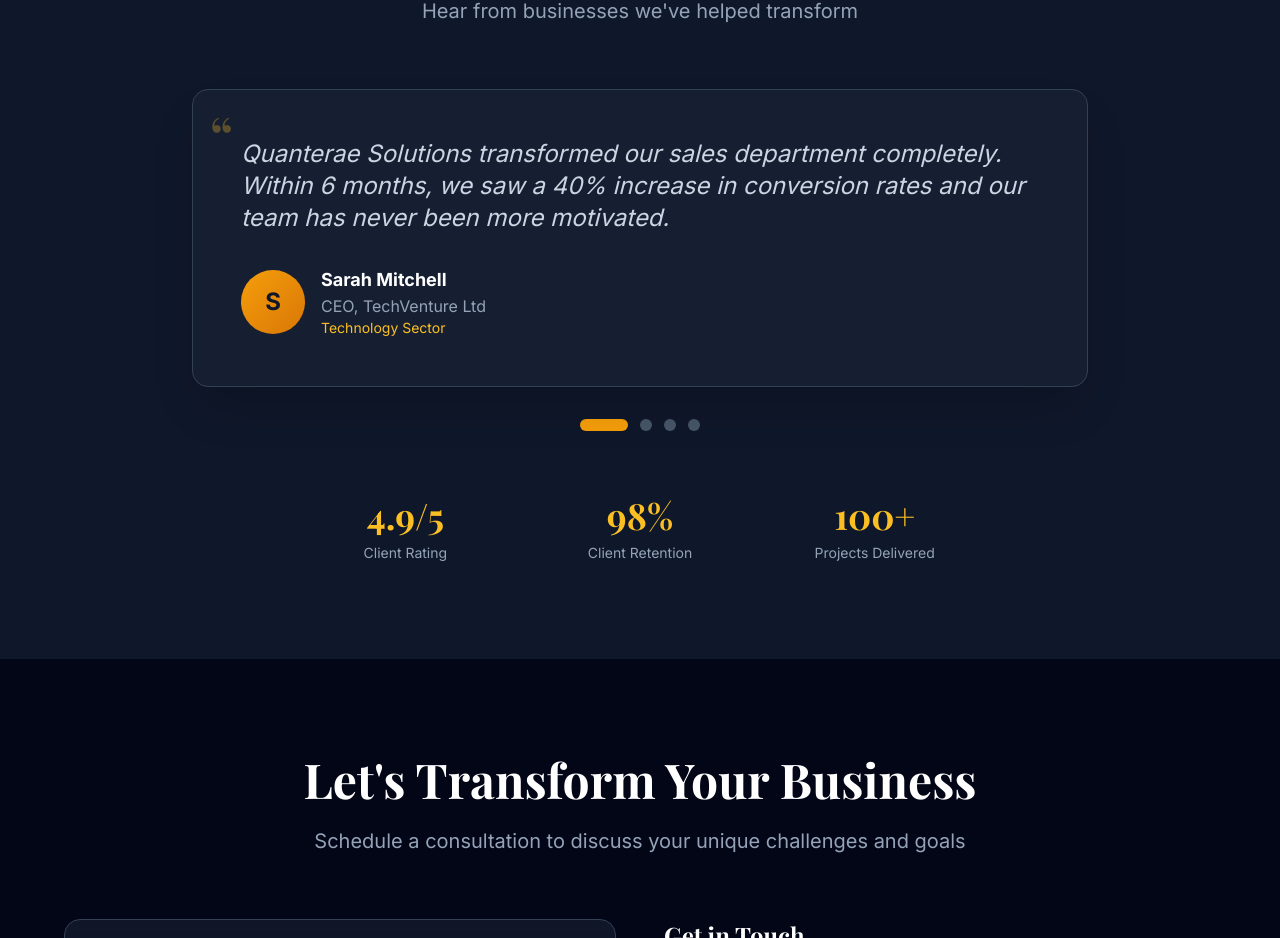
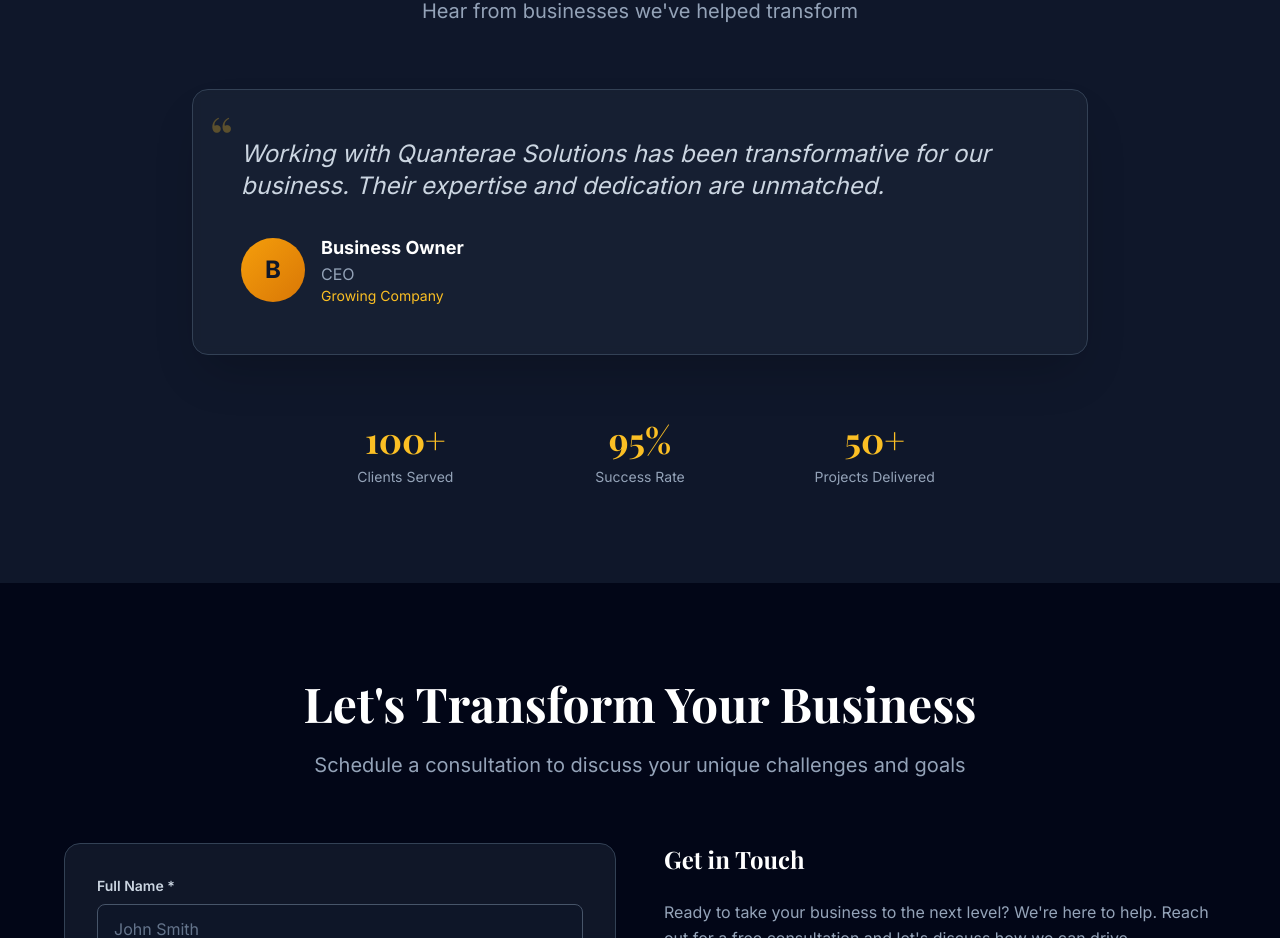
Before and after one commit to Kenan3477/Quanterae, a Next.js app: page / in a window 1280 px wide. Shown: the part 6017-6955 px from the top of the page. Built offline with nearby package versions, Linux system fonts and the light colour scheme; a web font is replaced by a local one.

Commit message:
Remove placeholder customer reviews from testimonials

```diff
--- a/src/components/Testimonials.tsx
+++ b/src/components/Testimonials.tsx
@@ -7,28 +7,10 @@
 
   const testimonials = [
     {
-      quote: "Quanterae Solutions transformed our sales department completely. Within 6 months, we saw a 40% increase in conversion rates and our team has never been more motivated.",
-      author: "Sarah Mitchell",
-      role: "CEO, TechVenture Ltd",
-      company: "Technology Sector",
-    },
-    {
-      quote: "The process optimization work was phenomenal. We reduced operational costs by 30% while improving service quality. Their hands-on approach made all the difference.",
-      author: "James Patterson",
-      role: "Operations Director",
-      company: "Manufacturing Industry",
-    },
-    {
-      quote: "Our customer retention rates improved dramatically after implementing their strategies. The team's expertise in building lasting customer relationships is unmatched.",
-      author: "Emily Chen",
-      role: "Head of Customer Success",
-      company: "SaaS Company",
-    },
-    {
-      quote: "From staff management to strategic planning, they covered everything. Their comprehensive approach helped us scale from 20 to 100+ employees smoothly.",
-      author: "Michael Roberts",
-      role: "Founder & MD",
-      company: "Growing Startup",
+      quote: "Working with Quanterae Solutions has been transformative for our business. Their expertise and dedication are unmatched.",
+      author: "Business Owner",
+      role: "CEO",
+      company: "Growing Company",
     },
   ];
 
@@ -71,28 +53,12 @@
             </div>
           </div>
 
-          {/* Testimonial Navigation */}
-          <div className="flex justify-center gap-3">
-            {testimonials.map((_, index) => (
-              <button
-                key={index}
-                onClick={() => setActiveIndex(index)}
-                className={`transition-all duration-300 ${
-                  index === activeIndex
-                    ? "w-12 h-3 bg-gold-500"
-                    : "w-3 h-3 bg-slate-600 hover:bg-slate-500"
-                } rounded-full`}
-                aria-label={`View testimonial ${index + 1}`}
-              />
-            ))}
-          </div>
-
           {/* Stats */}
           <div className="grid grid-cols-3 gap-8 mt-16 max-w-2xl mx-auto">
             {[
-              { value: "4.9/5", label: "Client Rating" },
-              { value: "98%", label: "Client Retention" },
-              { value: "100+", label: "Projects Delivered" },
+              { value: "100+", label: "Clients Served" },
+              { value: "95%", label: "Success Rate" },
+              { value: "50+", label: "Projects Delivered" },
             ].map((stat, index) => (
               <div key={index} className="text-center">
                 <div className="text-3xl md:text-4xl font-bold text-gold-400 font-serif mb-2">
```
